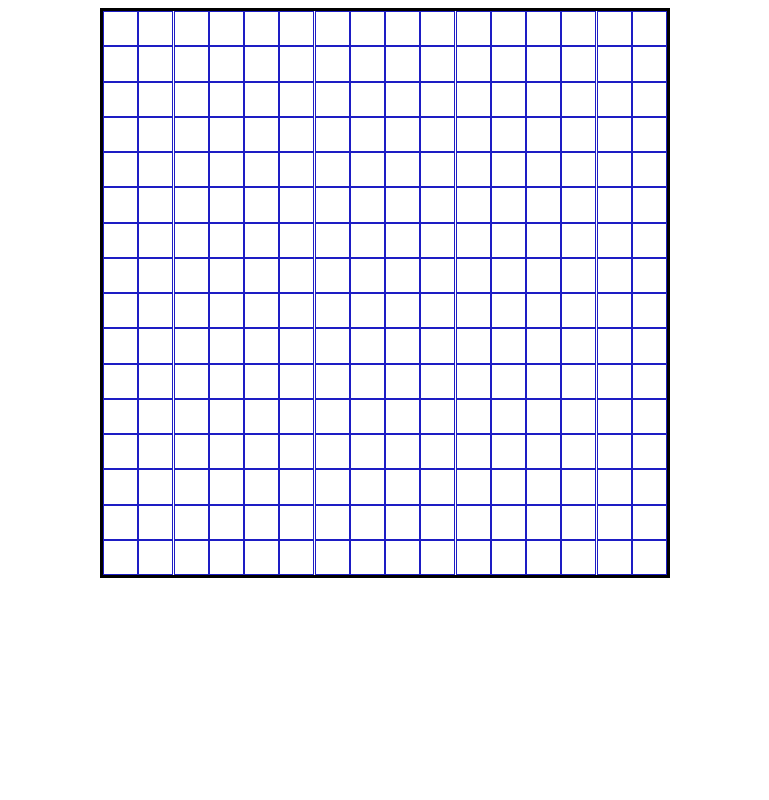
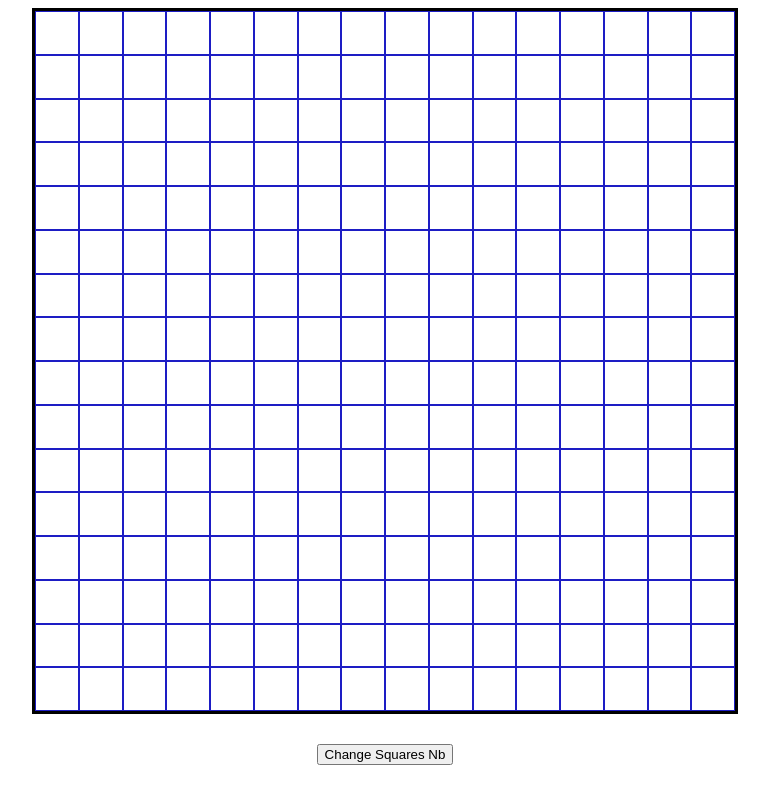
Before and after one commit to unc-hamma/Etch-a-Sketch, a plain HTML site: page index.html in a window 1280 px wide. Shown: the whole page, without its empty margins (255-1024 px from the left). Drawn offline with Linux system fonts and the light colour scheme.

Commit message:
Add button to modify nb of squares per side

```diff
--- a/index.html
+++ b/index.html
@@ -11,7 +11,11 @@
 <body>
 
     <div id="container">
-        <div class="square"></div>
+        <!-- <div class="square"></div> -->
+    </div>
+
+    <div id="userInputDiv">
+        <button>Change Squares Nb</button>
     </div>
 
 </body>
--- a/script.js
+++ b/script.js
@@ -1,15 +1,30 @@
 const container = document.querySelector('#container');
-const squareDiv = document.querySelector('.square');
+// const squareDiv = document.querySelector('.square');
+const changeBtn = document.querySelector('button');
 
-for(let i = 1; i < 256; i++){
-    const clone = squareDiv.cloneNode(true)
-    container.append(clone);
-    // clone.addEventListener('mouseenter', e => e.target.style.backgroundColor = 'red')
-    // const newSquare = document.createElement('div');
-    // newSquare.classList.add("square");
-    // container.append(newSquare);
+let squareNb = 16;
+let divHeight = container.clientHeight / squareNb;
+let divWidth = container.clientWidth / squareNb;
+
+function squareCreation(){
+    for(let i = 0; i < squareNb * squareNb; i++){
+        const squareDiv = document.createElement('div');
+        squareDiv.classList.add('square');
+        squareDiv.style.height = `${divHeight}px`;
+        squareDiv.style.width = `${divWidth}px`;
+        container.append(squareDiv);
+    }
 }
+squareCreation();
 
 container.addEventListener('mouseover', e => e.target.closest('.square').style.backgroundColor = 'brown');
 
-// container.addEventListener('mouseout', e => e.target.closest('.square').style.backgroundColor = 'white');
+function changeSquares(){
+    squareNb = prompt("how many square per side you want in the new grid?");
+    container.innerHTML = "";
+    divHeight = container.clientHeight / squareNb;
+    divWidth = container.clientWidth / squareNb;
+    squareCreation();
+}
+
+changeBtn.addEventListener('click', changeSquares);
--- a/style.css
+++ b/style.css
@@ -1,20 +1,29 @@
+body {
+  box-sizing: border-box;
+  display: flex;
+  flex-direction: column;
+  justify-content: center;
+  align-items: center;
+  gap: 30px;
+}
+
 #container {
     border:  solid black;
-    height: 564px;
-    width: 564px;
+    height: 700px;
+    width: 700px;
     margin: 0 auto;
     display : flex;
     flex-wrap: wrap;
-    flex-direction: column;
 }
 
 .square {
     border : 1px solid rgb(29, 29, 196);
     margin: 0;
     padding: 0;
-    height: 35px;
-    width: 35px;
-    flex: 0 0 6.25%;
+    /* flex: 1; */
     box-sizing: border-box;
-    transition: background-color 2s ease ;
+    flex-basis: auto;
+    /* flex-grow: 1;
+    flex-shrink: 1; */
+    transition: background-color 1s ;
 }
```
